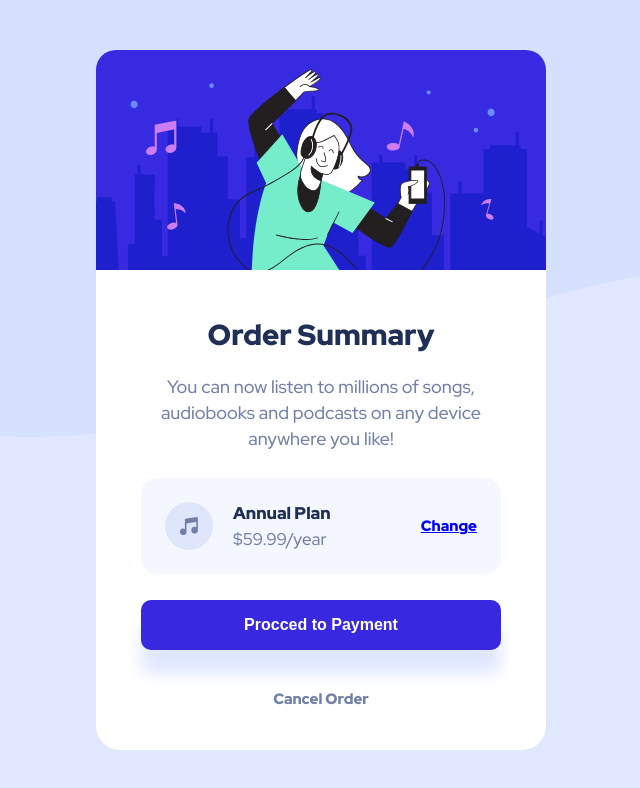
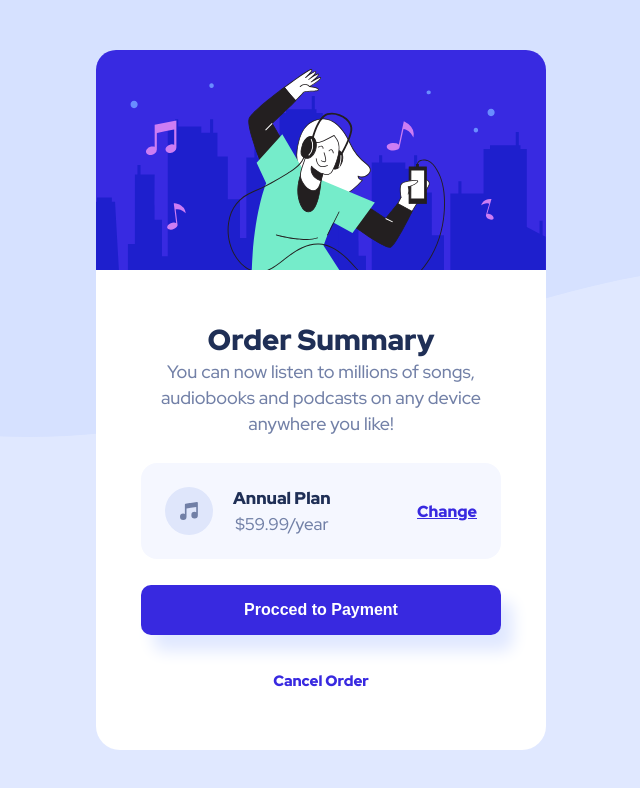
Before and after one commit to fladeia/order-summaryFrontendMentor, a plain HTML site: page index.html in a window 1280 px wide. Shown: the whole page, without its empty margins (319-959 px from the left). Drawn offline with Linux system fonts and the light colour scheme.

Commit message:
refac css

```diff
--- a/index.html
+++ b/index.html
@@ -3,7 +3,6 @@
   <head>
     <meta charset="UTF-8" />
     <meta name="viewport" content="width=device-width, initial-scale=1.0" />
-    <!-- displays site properly based on user's device -->
     <link
       rel="icon"
       type="image/png"
@@ -14,35 +13,29 @@
     <title>Frontend Mentor | Order summary card</title>
   </head>
   <body>
-    <div class="bg">
       <main>
-        <div class="image">
-          <img
-            src="./images/illustration-hero.svg"
-            alt="illustration-hero"
-            class="illustration"
-          />
-        </div>
+        <div class="card">
+            <img src="./images/illustration-hero.svg" alt="illustration-hero" class="card-img"/>
             <div class="content">
               <h1>Order Summary</h1>
-          <h3>
+              <span>
                 You can now listen to millions of songs, audiobooks and podcasts on
                 any device anywhere you like!
-          </h3>
-          <div class="plan-condition">
-            <div class="plan-price">
+              </span>
+              <div class="plans">
+                <div class="info">
                   <img src="./images/icon-music.svg" alt="icon-music" />
                   <div class="price">
-                <p class="plan">Annual Plan</p>
+                    <p class="annual">Annual Plan</p>
                     <p class="amount">$59.99/year</p>
                   </div>
                 </div>
-            <a href="#">Change</a>
+                <a href="#" class="change-btn">Change</a>
               </div>
-          <button class="btn">Procced to Payment</button>
-          <a href="#">Cancel Order</a>
+              <button class="payment-btn">Procced to Payment</button>
+              <a href="#" class="cancel-btn">Cancel Order</a>
+            </div>
         </div>
       </main>
-    </div>
   </body>
 </html>
--- a/style.css
+++ b/style.css
@@ -19,149 +19,124 @@
 }
 
 body {
-  max-width: 1440px;
-  margin: auto;
   font-family: "Red Hat Display", sans-serif;
 }
 
-.bg {
+main {
+  max-width: 1440px;
   height: 100vh;
   background-image: url("./images/pattern-background-desktop.svg");
   background-color: var(--paleBlue);
   background-repeat: no-repeat;
-
-  display: flex;
-  /* flex-direction: column; */
+  display: grid;
+  align-items: center;
   justify-content: center;
-  align-items: center;
 }
 
-main {
+.card {
   width: 450px;
   height: 700px;
   border-radius: 24px;
   background-color: #fff;
-
-  /* display: flex;
-  flex-direction: column; */
 }
 
-main .image {
-  height: 220px;
-}
-
-.image img {
+.card-img {
   border-radius: 20px 20px 0 0;
 }
 
-main .content {
+.content {
   padding: 10%;
-  display: flex;
-  flex-direction: column;
-  /* justify-content: space-between; */
-  align-items: center;
-  /* flex: 1; */
-  border-radius: 0 0 20px 20px;
+  text-align: center;
 }
 
-.content h1 {
+h1 {
   font-size: 29px;
   font-weight: 900;
   color: var(--darkBlue);
-  margin-bottom: 20px;
 }
 
-.content h3 {
+span {
+  margin-top: 20px;
   font-size: 18px;
   font-weight: 500;
-  text-align: center;
   color: var(--desaturatedBlue);
   line-height: 26px;
 }
 
-.content a {
-  font-size: 15px;
-  color: var(--desaturatedBlue);
-  font-weight: 900;
-  text-align: center;
-  line-height: 26px;
-  text-decoration: none;
-}
-
-.content a:hover {
-  color: #000;
-  cursor: pointer;
-}
-
-.content .btn {
-  width: 100%;
-  padding: 16px;
-  border: none;
-  border-radius: 10px;
-  margin: 26px 0 36px 0;
-
-  font-size: 16px;
-  font-weight: 700;
-  color: #fff;
-
-  background-color: var(--brightBlue);
-  box-shadow: 0px 24px 16px var(--paleBlue);
-}
-
-.content .btn:hover {
-  background-color: #766cf1;
-  cursor: pointer;
-}
-
-.content .plan-condition {
-  width: 100%;
+.plans {
   padding: 24px;
   border-radius: 16px;
   margin-top: 26px;
-  font-weight: bold;
-
   background-color: var(--veryPaleBlue);
-
   display: flex;
   justify-content: space-between;
   align-items: center;
 }
 
-.plan-condition .plan-price {
+.info {
   display: flex;
+  align-items: center;
 }
 
-.plan-price .price {
+.price {
   margin-left: 20px;
 }
 
-.price .plan {
+.annual {
   font-size: 17px;
   font-weight: 900;
-  margin-bottom: 4px;
   color: var(--darkBlue);
 }
 
-.price .amount {
+.amount {
+  margin-top: 4px;
   font-size: 17px;
   font-weight: 500;
   color: var(--desaturatedBlue);
 }
 
-.plan-condition a {
-  color: blue;
-  text-decoration: revert;
+.change-btn {
+  color: var(--brightBlue);
+  font-weight: 900;
 }
 
-.plan-condition a:hover {
+.change-btn:hover {
   color: #766cf1;
+  font-weight: 900;
   text-decoration: none;
+}
+
+.payment-btn {
+  width: 100%;
+  padding: 16px;
+  border: none;
+  border-radius: 10px;
+  margin-top: 26px;
+  font-size: 16px;
+  font-weight: 700;
+  color: #fff;
+  background-color: var(--brightBlue);
+  box-shadow: 12px 16px 16px var(--paleBlue);
+}
+
+.cancel-btn {
+  width: 50%;
+  display: block;
+  margin: 36px auto 0;
+  font-size: 15px;
+  font-weight: 900;
+  color: var(--brightBlue);
+  text-decoration: none;
+}
+
+.cancel-btn:hover {
+  color: var(--darkBlue);
+  cursor: pointer;
 }
 
 @media (max-width: 450px) {
   main,
-  .image,
-  .illustration {
+  .card-img {
     width: 375px;
   }
 }
```
Lines whose indentation alone changed are shown as unchanged.
